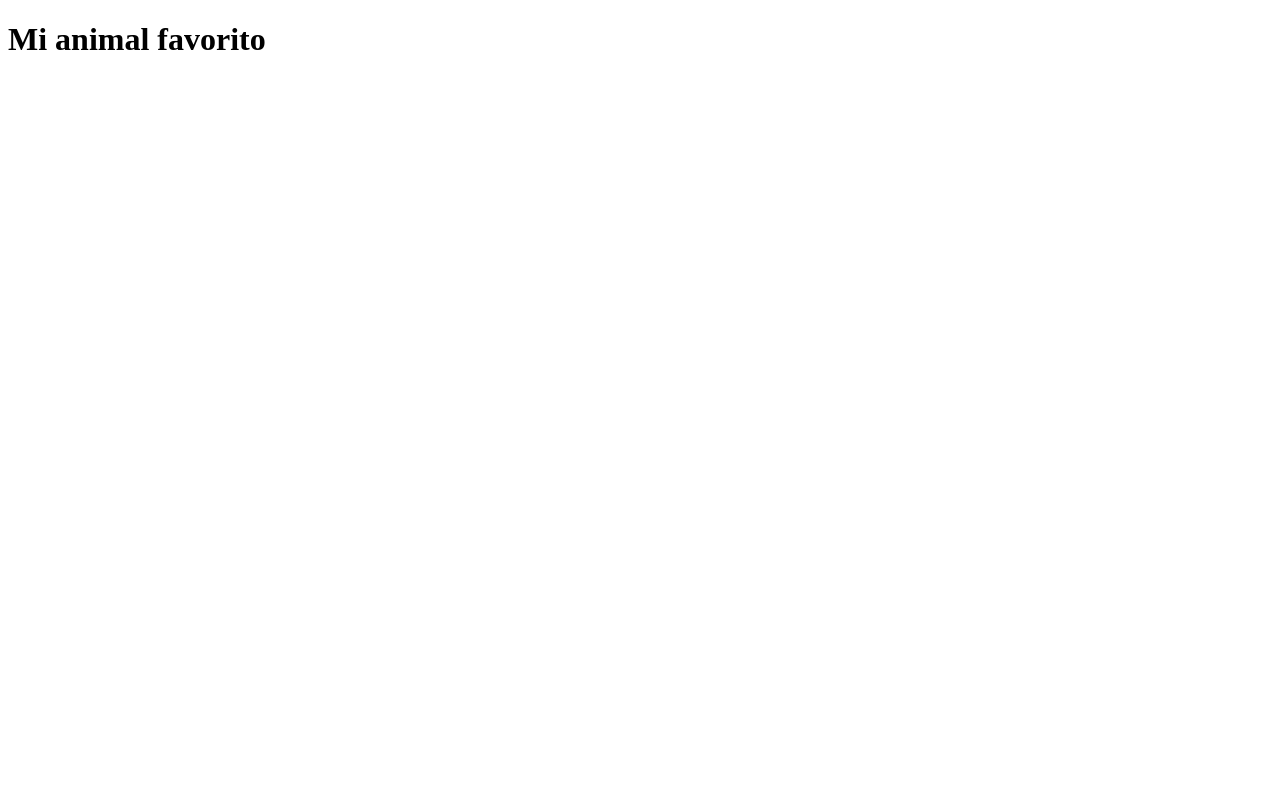
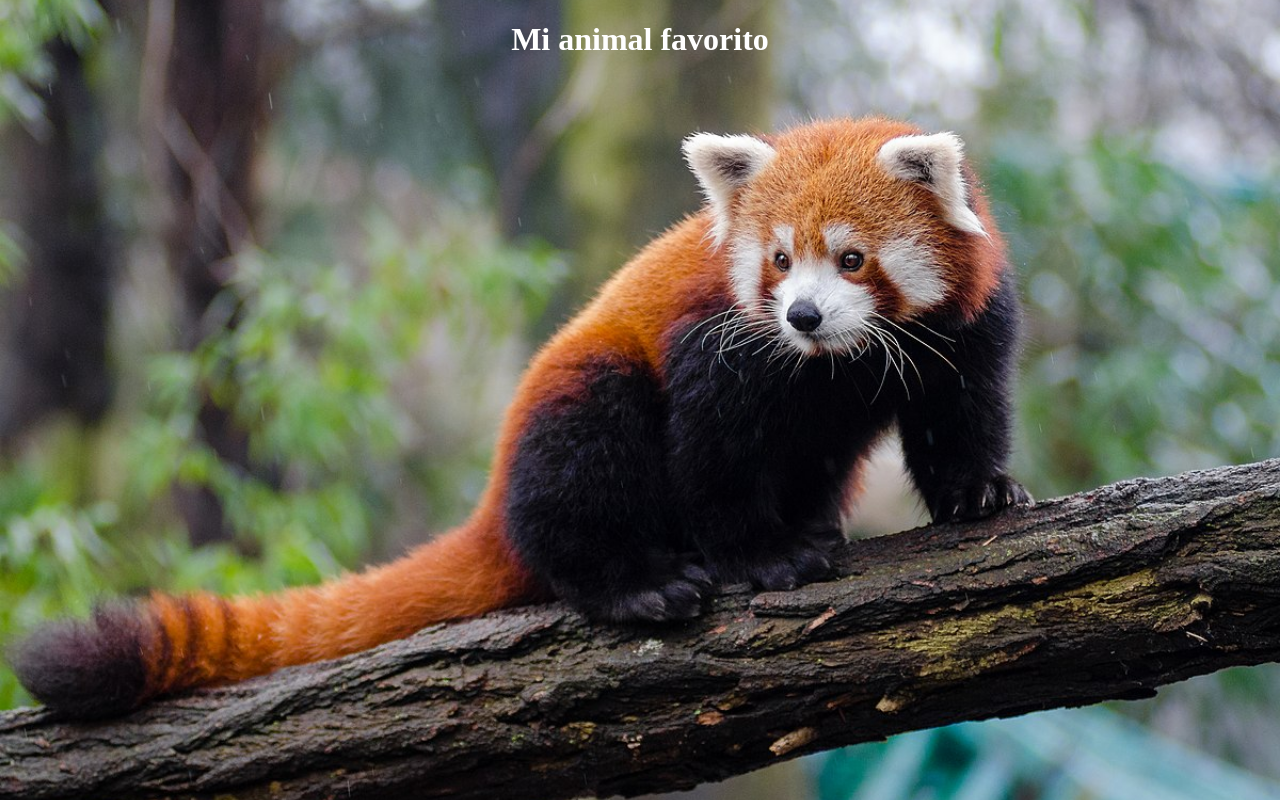
Before and after one commit to danielvlaso/animal-favorito, a plain HTML site: page index.html in a window 1280 px wide. Drawn offline with Linux system fonts and the light colour scheme.

Commit message:
Default template

```diff
--- a/css/styles.css
+++ b/css/styles.css
@@ -0,0 +1,10 @@
+*{
+    color: white;
+    text-align: center;
+}
+
+body{
+    height: auto;
+    background: lightblue url("../images/red-panda.jpg") no-repeat fixed center;
+    background-size: cover;
+}
--- a/index.html
+++ b/index.html
@@ -5,6 +5,7 @@
     <meta http-equiv="X-UA-Compatible" content="IE=edge">
     <meta name="viewport" content="width=device-width, initial-scale=1.0">
     <title>Animal Favorito</title>
+    <link rel="stylesheet" href="css/styles.css">
 </head>
 <body>
     <h1>Mi animal favorito</h1>
```
Also changed, not shown: images/red-panda.jpg (added).
